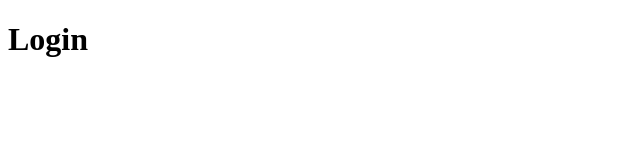
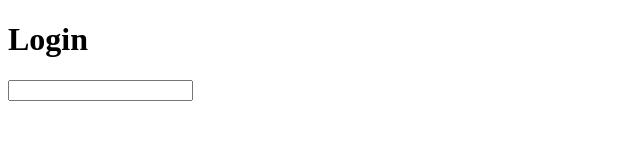
Before and after one commit to iamneo-production/bdcbefddbefea305677640bfdbccbfebeddone, a website: page public/index.html in a window 1280 px wide. Shown: the whole page, without its empty margins (0-640 px from the left). Drawn offline with Linux system fonts and the light colour scheme.

Commit message:
Backup Commit

```diff
--- a/public/index.html
+++ b/public/index.html
@@ -8,6 +8,7 @@
 </head>
 <body>
   <h1>Login</h1>
+  <input
 
 </body>
 </html>
```
